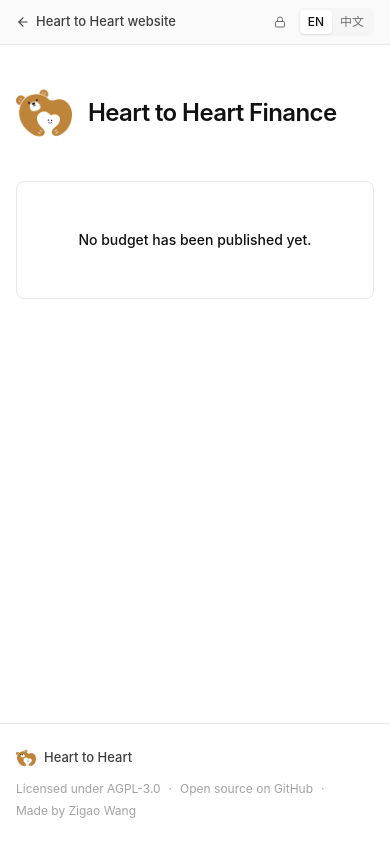
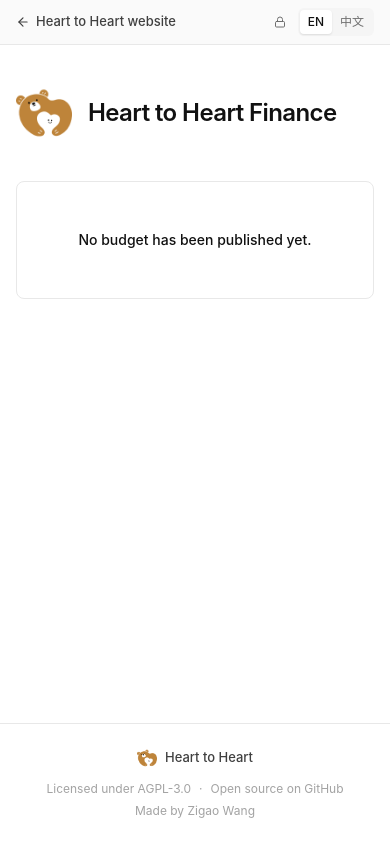
Before and after one commit to ZigaoWang/h2h-finance, a Next.js app: page / in a window 390 px wide. Built offline with nearby package versions, Linux system fonts and the light colour scheme; no server answers; the database is empty.

Commit message:
fix: stack the footer neatly on phones

```diff
--- a/src/components/site-footer.tsx
+++ b/src/components/site-footer.tsx
@@ -14,12 +14,14 @@ export function SiteFooter() {
   const t = useTranslations("footer");
   return (
     <footer className="mt-auto border-t border-line">
-      <div className="mx-auto flex max-w-[1080px] flex-col gap-3 px-4 py-6 sm:flex-row sm:items-center sm:justify-between sm:px-6">
-        <a href="https://h2h.ykps.net" className="inline-flex items-center gap-2 self-start text-[13px] font-medium text-ink-2 transition-colors hover:text-ink">
+      <div className="mx-auto flex max-w-[1080px] flex-col items-center gap-3 px-4 py-6 text-center sm:flex-row sm:justify-between sm:px-6 sm:text-left">
+        <a href="https://h2h.ykps.net" className="inline-flex items-center gap-2 text-[13px] font-medium text-ink-2 transition-colors hover:text-ink">
           <LogoMark size={20} />
           {t("club")}
         </a>
-        <p className="flex flex-wrap items-center gap-x-2 gap-y-1 text-[12px] text-faint">
+        {/* Stacked on phones so no separator is left dangling at the end of a line. */}
+        <div className="flex flex-col items-center gap-1 text-[12px] text-faint sm:flex-row sm:gap-2">
+          <p className="flex items-center gap-2">
             <a href={LICENSE_URL} className={link}>
               {t("license")}
             </a>
@@ -27,8 +29,11 @@ export function SiteFooter() {
             <a href={REPOSITORY_URL} className={link}>
               {t("source")}
             </a>
-          <span aria-hidden>·</span>
-          <span>
+          </p>
+          <span className="hidden sm:inline" aria-hidden>
+            ·
+          </span>
+          <p>
             {t.rich("madeBy", {
               author: (chunks) => (
                 <a href="https://www.zigao.wang" className={link}>
@@ -36,8 +41,8 @@ export function SiteFooter() {
                 </a>
               ),
             })}
-          </span>
           </p>
+        </div>
       </div>
     </footer>
   );
```
Lines whose indentation alone changed are shown as unchanged.
